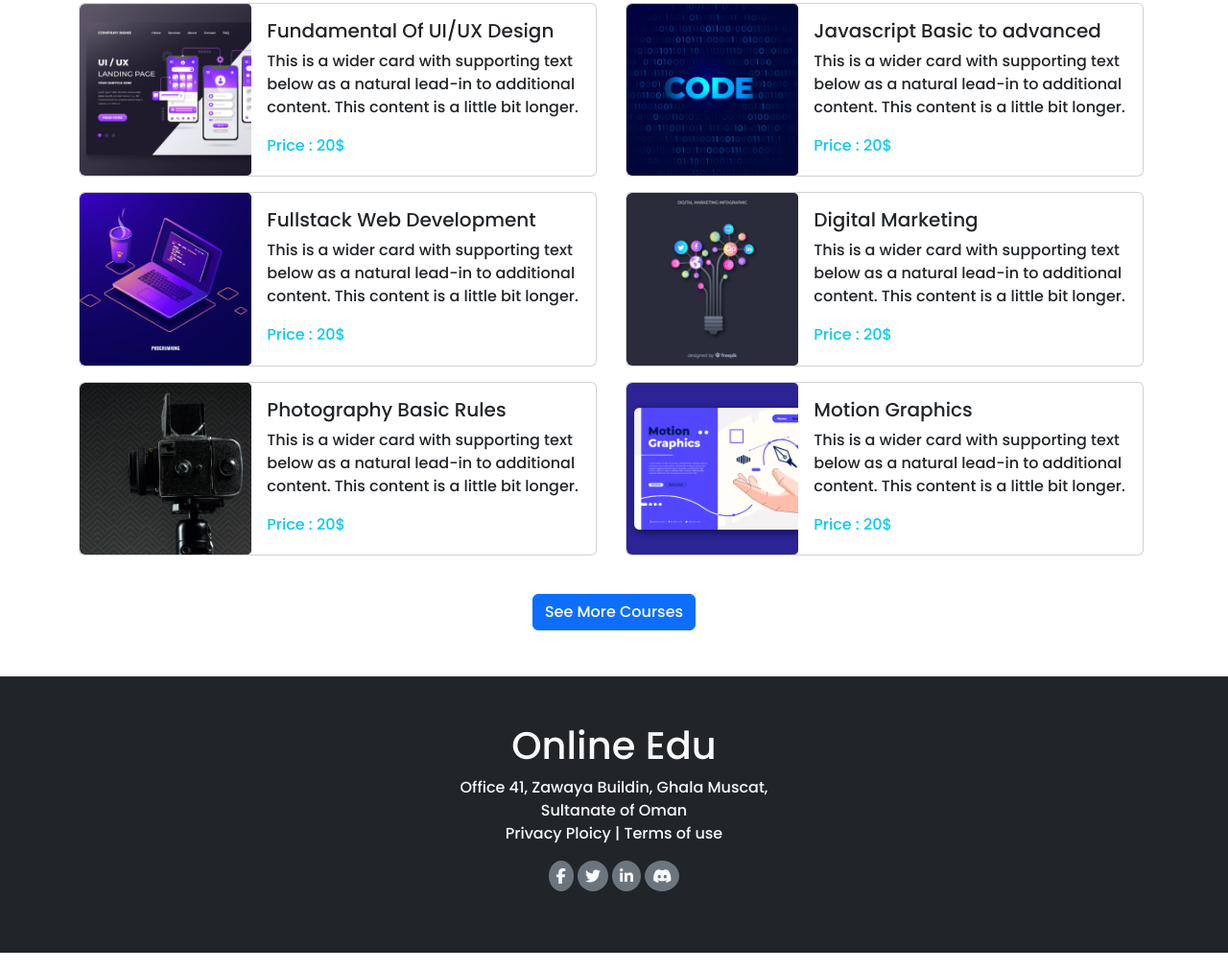
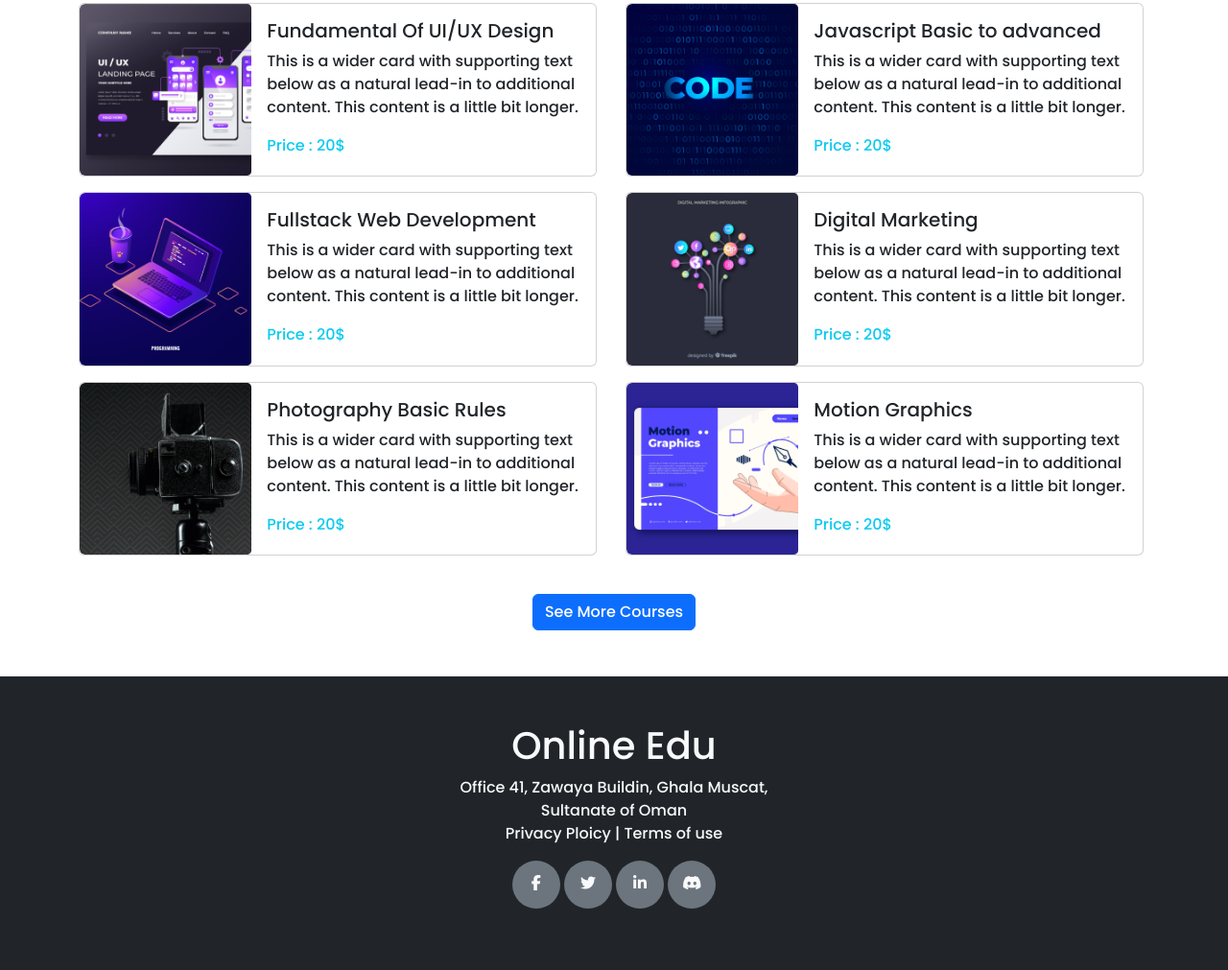
Before and after one commit to amdadullah/assignment-3, a plain HTML site: page index.html in a window 1280 px wide. Shown: the part 950-1961 px from the top of the page at 96% size. Drawn offline with Linux system fonts and the light colour scheme.

Commit message:
add new code

```diff
--- a/index.html
+++ b/index.html
@@ -222,11 +222,11 @@
             <h1>Online Edu</h1>
             <p>Office 41, Zawaya Buildin, Ghala Muscat, <br>Sultanate of Oman
             <br> Privacy Ploicy | Terms of use</p>
-            <p>
-              <a href="#"><i class="fa-brands fa-facebook-f rounded-circle p-2 bg-secondary text-light"></i></a>
-              <a href="#"><i class="fa-brands fa-twitter rounded-circle p-2 bg-secondary text-light"></i></a>
-              <a href="#"><i class="fa-brands fa-linkedin-in rounded-circle p-2 bg-secondary text-light"></i></a>
-              <a href="#"><i class="fa-brands fa-discord rounded-circle p-2 bg-secondary text-light"></i></a>
+            <p class="social">
+              <a href="#"><i class="fa-brands fa-facebook-f rounded-circle bg-secondary text-light"></i></a>
+              <a href="#"><i class="fa-brands fa-twitter rounded-circle bg-secondary text-light"></i></a>
+              <a href="#"><i class="fa-brands fa-linkedin-in rounded-circle bg-secondary text-light"></i></a>
+              <a href="#"><i class="fa-brands fa-discord rounded-circle bg-secondary text-light"></i></a>
             </p>
           </div>
         </div>
--- a/style.css
+++ b/style.css
@@ -10,4 +10,10 @@ body {
     font-family: 'Poppins', sans-serif;
 }
 
-/* navar css */
+
+/* footer css */
+.social i {
+  width: 50px;
+  height: 50px;
+  padding-top: 15px;
+}
```
